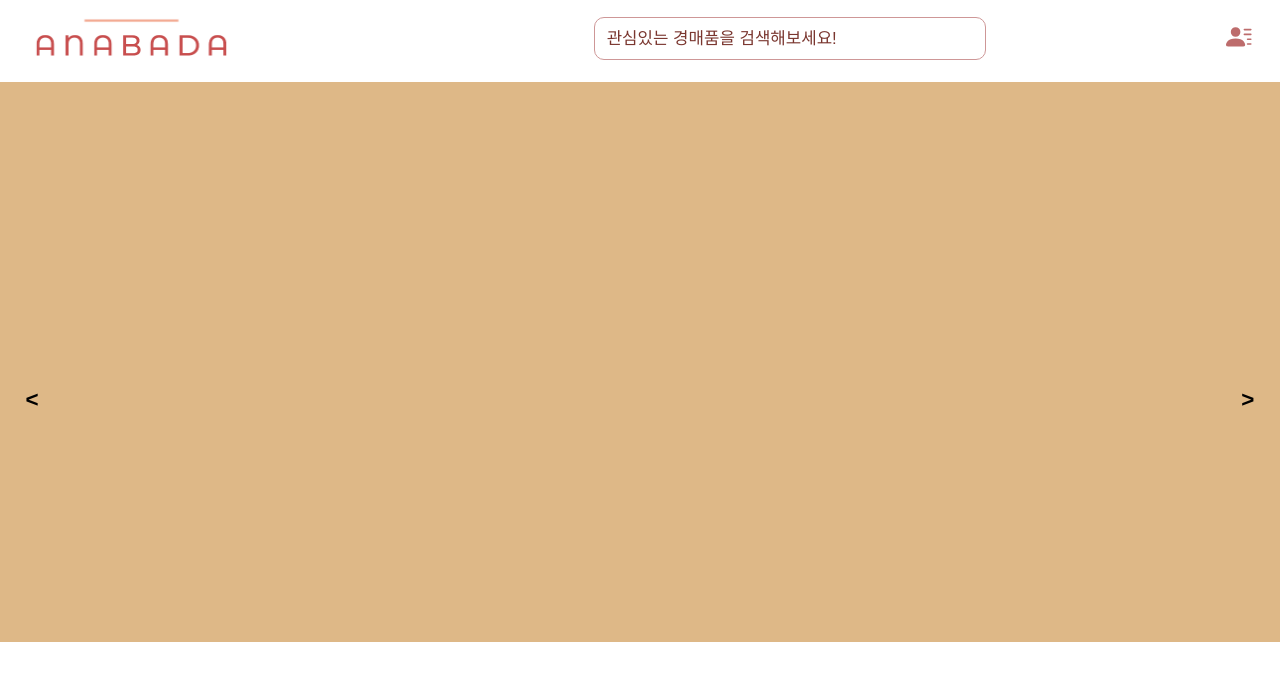
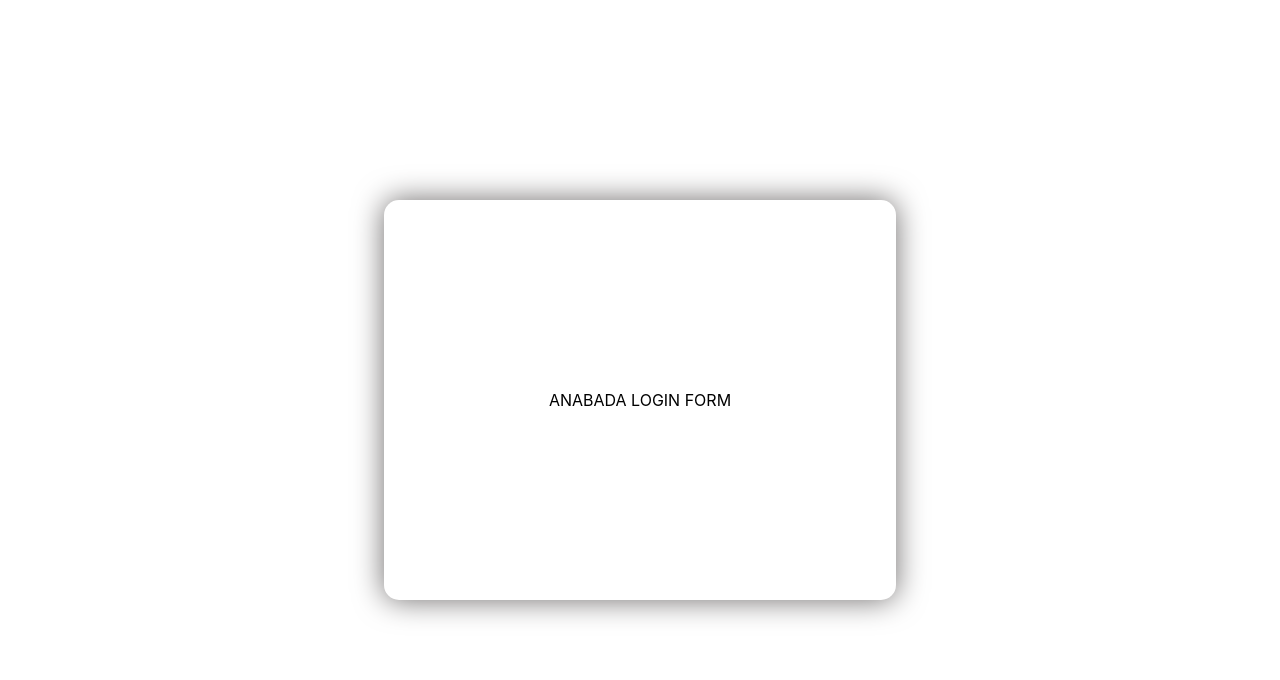
Before and after one commit to kcm0147/Anabada_Project, a React (Create React App) app in the folder client/: page /login in a window 1280 px wide. Shown: the top 680 px of the page. Built offline with nearby package versions, Linux system fonts and the light colour scheme.

Commit message:
client Router add and Login view frame add

```diff
--- a/client/package.json
+++ b/client/package.json
@@ -9,6 +9,7 @@
     "react": "^17.0.1",
     "react-dom": "^17.0.1",
     "react-icons": "^4.2.0",
+    "react-router-dom": "^5.2.0",
     "react-scripts": "4.0.3",
     "web-vitals": "^1.1.1"
   },
--- a/client/src/App.js
+++ b/client/src/App.js
@@ -1,13 +1,16 @@
 import 'assets/css/App.css';
 
-import Navbar from 'components/navbar.js'
 import Homeview from 'components/home/Homeview.js'
+import Loginview from 'components/login/Loginview.js'
+import { Route, Switch } from 'react-router';
 
 function App() {
   return (
-    <div>
-      <Navbar />
-      <Homeview />
+    <div className='body-div'>
+      <Switch>
+        <Route path='/login' component={Loginview}></Route>
+        <Route path='/' component={Homeview}></Route>
+      </Switch>
     </div>
   );
 }
--- a/client/src/assets/css/App.css
+++ b/client/src/assets/css/App.css
@@ -0,0 +1,4 @@
+.body-div {
+    width: 100%;
+    height: 100%;
+}
--- /dev/null
+++ b/client/src/assets/css/Footer.css
@@ -0,0 +1,11 @@
+
+.footer-section {
+    position: absolute;
+    display:flex;
+    justify-content: center;
+    align-items: center;
+    background-color: rgb(97, 94, 94);
+    width: 100%;
+    height: 10vh;
+    bottom: 0%;
+}
--- /dev/null
+++ b/client/src/assets/css/Loginview.css
@@ -0,0 +1,29 @@
+.all-div{
+    width: 100%;
+    height: 100%;
+    display: flex;
+    justify-content: center;
+    align-items: center;
+}
+
+.login-box {
+    display: flex;
+    justify-content: center;
+    align-items: center;
+    width: 40%;
+    height: 50%;
+    border-radius: 15px;
+    box-shadow: 0px 0px 30px rgb(110, 107, 107);
+    animation: moveLoginBox 1s;
+}
+
+@keyframes moveLoginBox {
+    from {
+        opacity: 0;
+        transform: translateY(30px);
+    }
+    to {
+        opacity:1;
+        transform: none;
+    }
+}
--- a/client/src/index.css
+++ b/client/src/assets/css/index.css
@@ -1,5 +1,7 @@
 body {
   margin: 0;
+  width: 100%;
+  height: 100%;
   font-family: -apple-system, BlinkMacSystemFont, 'Segoe UI', 'Roboto', 'Oxygen',
     'Ubuntu', 'Cantarell', 'Fira Sans', 'Droid Sans', 'Helvetica Neue',
     sans-serif;
@@ -11,3 +13,7 @@ code {
   font-family: source-code-pro, Menlo, Monaco, Consolas, 'Courier New',
     monospace;
 }
+
+#root {
+  height: 100vh;
+}
--- /dev/null
+++ b/client/src/components/Footer.js
@@ -0,0 +1,9 @@
+import 'assets/css/Footer.css'
+
+export default function Footer() {
+    return (
+        <div className='footer-section'>
+            <h3 style={{ color: 'white' }}> Footer </h3>
+        </div>
+    )
+}
--- a/client/src/components/home/Homeview.js
+++ b/client/src/components/home/Homeview.js
@@ -1,9 +1,13 @@
+import Footer from 'components/Footer'
 import Slidebox from 'components/home/Slidebox'
+import Navbar from 'components/Navbar.js'
 
 export default function Homeview() {
     return (
         <div>
+            <Navbar />
             <Slidebox />
+            <Footer />
         </div>
     )
 }
--- /dev/null
+++ b/client/src/components/login/Loginview.js
@@ -0,0 +1,11 @@
+import 'assets/css/Loginview.css'
+
+export default function Loginview() {
+    return (
+        <div className='all-div'>
+            <div className='login-box'>
+                ANABADA LOGIN FORM
+            </div>
+        </div>
+    )
+}
--- a/client/src/index.js
+++ b/client/src/index.js
@@ -1,12 +1,15 @@
 import React from 'react';
 import ReactDOM from 'react-dom';
-import './index.css';
+import { BrowserRouter } from 'react-router-dom'
+import './assets/css/index.css';
 import App from './App';
 import reportWebVitals from './reportWebVitals';
 
 ReactDOM.render(
   <React.StrictMode>
-    <App />
+    <BrowserRouter>
+      <App />
+    </BrowserRouter>
   </React.StrictMode>,
   document.getElementById('root')
 );
```
Also changed, not shown: 1 other file (tests, documents, lock files or other folders).
